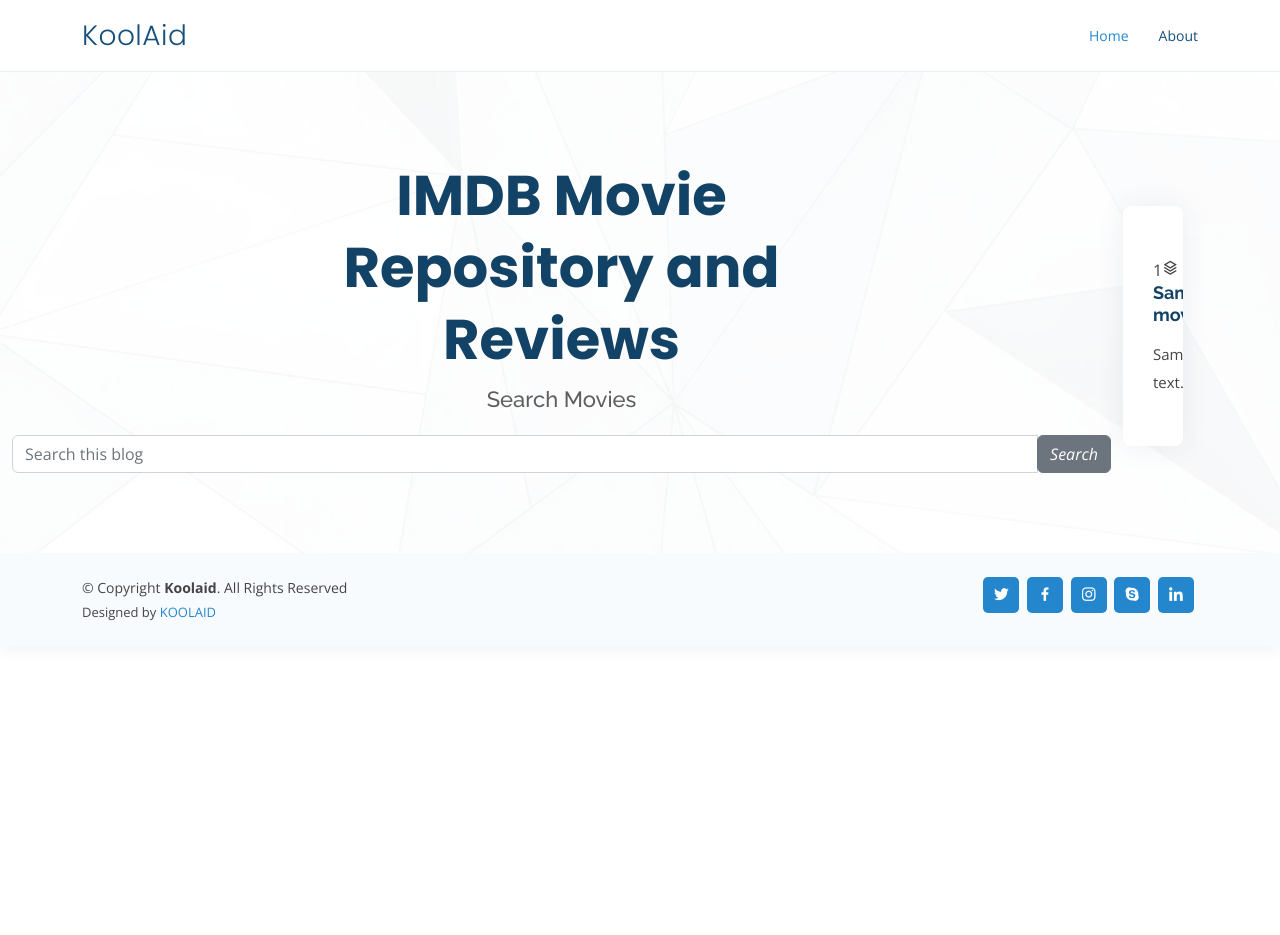
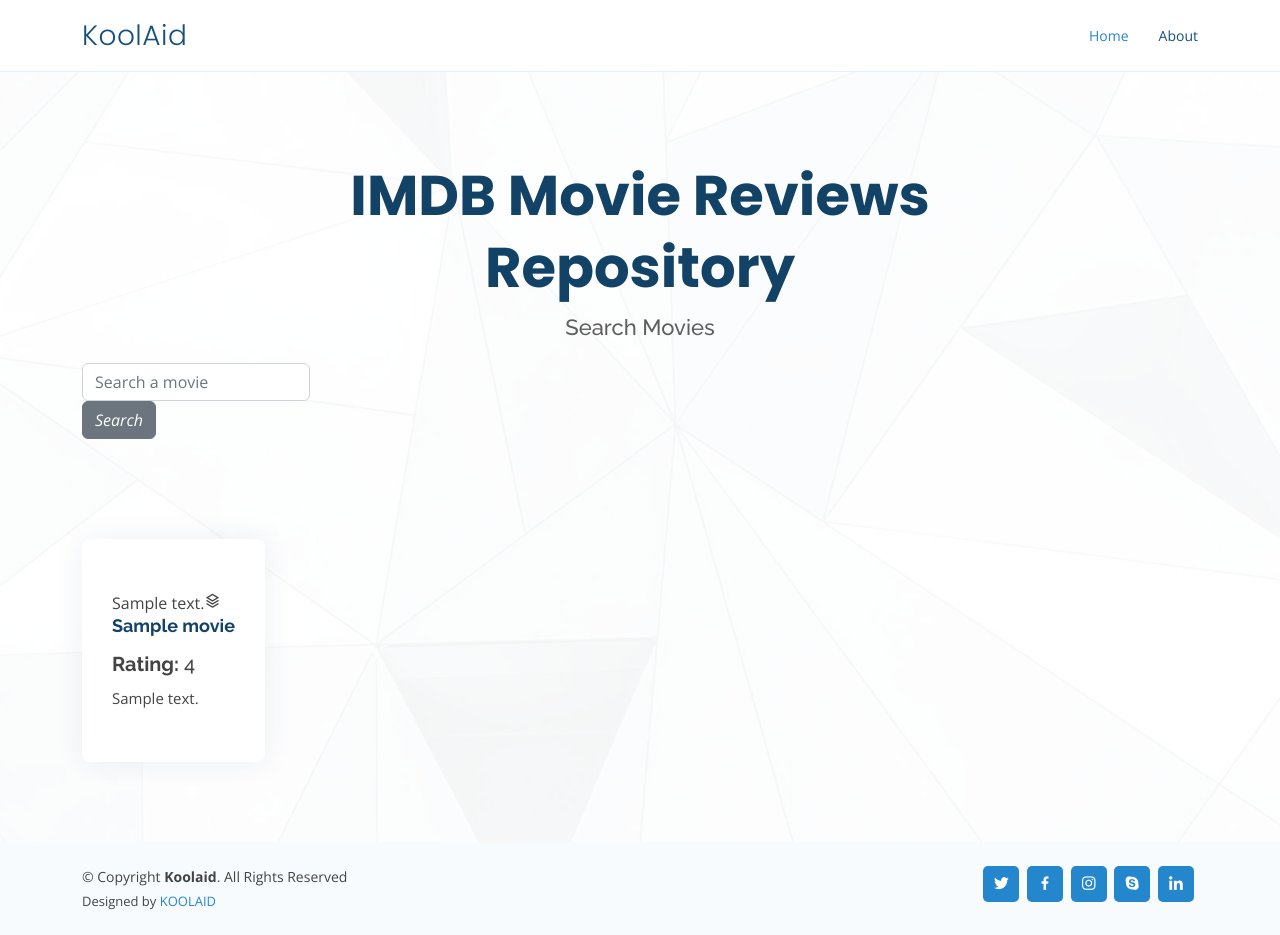
Before and after one commit to amanpreetbatra/moviereview-cassandra, a Flask app: template templates/reviewblock.html in a window 1280 px wide. Before the commit the page ends 621 px from the top, so only its background shows below. Run offline with Flask 2, Linux system fonts and the light colour scheme; the template is opened without the code that fills it: most values are stand-ins (such as "Sample title", 1, 10 or a date in 2020); some libraries are stand-ins or nearby versions.

Commit message:
Added New HTML layout and too many changes to document. chill kr bro program chala

```diff
--- a/app.py
+++ b/app.py
@@ -21,9 +21,9 @@ from datetime import datetime
 import uuid
 from flask import Flask, request, jsonify, render_template
 from cassandra.cluster import Cluster
-
+from models import reviews as rr
 global IP
-IP = '127.0.0.1'
+IP = '172.18.0.2'
 global KEYSPACE
 KEYSPACE = "movie_keyspace"
 
@@ -43,9 +43,32 @@ session.set_keyspace(KEYSPACE)
 
 @app.route('/')
 def display_page():
-    query = "SELECT * FROM reviews LIMIT 100"
+    # query = "SELECT * FROM reviews LIMIT 100"
+    # result = session.execute(query)
+
+    # reviews = []
+    # for row in result:
+    #     reviews.append({
+    #         "review_id": row.review_id,
+    #         "reviewer": row.reviewer,
+    #         "movie": row.movie,
+    #         "rating": row.rating,
+    #         "review_summary": row.review_summary,
+    #         "review_date": row.review_date,
+    #         "spoiler_tag": row.spoiler_tag,
+    #         "review_detail": row.review_detail,
+    #         "helpful": row.helpful
+    #     }
+    #     )
+    return render_template('index.html')
+@app.route('/display_result', methods=['POST'])
+def display_result():
+    movie_name = str(request.values.get('movie'))
+    query = "SELECT review_id, reviewer, rating, movie, review_summary FROM reviews WHERE  movie = '{}' ALLOW FILTERING".format(movie_name)
     result = session.execute(query)
 
+    # r = rr.objects.filter(movie=movie_name)
+    # result = r.get()
     reviews = []
     for row in result:
         reviews.append({
@@ -53,31 +76,7 @@ def display_page():
             "reviewer": row.reviewer,
             "movie": row.movie,
             "rating": row.rating,
-            "review_summary": row.review_summary,
-            "review_date": row.review_date,
-            "spoiler_tag": row.spoiler_tag,
-            "review_detail": row.review_detail,
-            "helpful": row.helpful
-        }
-        )
-    return render_template('index.html', data=reviews)
-@app.route('/display_result', methods=['GET'])
-def display_result():
-    query = "SELECT * FROM reviews LIMIT 5"
-    result = session.execute(query)
-
-    reviews = []
-    for row in result:
-        reviews.append({
-            "review_id": row.review_id,
-            "reviewer": row.reviewer,
-            "movie": row.movie,
-            "rating": row.rating,
-            "review_summary": row.review_summary,
-            "review_date": row.review_date,
-            "spoiler_tag": row.spoiler_tag,
-            "review_detail": row.review_detail,
-            "helpful": row.helpful
+            "review_summary": row.review_summary
         }
         )
     return render_template('reviewblock.html', data=reviews)
--- a/batchscript.py
+++ b/batchscript.py
@@ -9,11 +9,12 @@ cluster = Cluster(['172.18.0.2'])
 session = cluster.connect()
 
 # Create keyspace and table
+
 session.execute(
     "CREATE KEYSPACE IF NOT EXISTS movie_keyspace WITH REPLICATION = { 'class' : 'SimpleStrategy', 'replication_factor' : 3 }")
 session.execute("CREATE TABLE IF NOT EXISTS movie_keyspace.reviews (review_id text PRIMARY KEY,reviewer text,movie text,rating text,review_summary text,review_date text,spoiler_tag int,review_detail text,helpful List<text>)")
 
-
+session.execute("CREATE CUSTOM INDEX  fn_contains ON movie_keyspace.reviews(movie)  USING 'org.apache.cassandra.index.sasi.SASIIndex' WITH OPTIONS = { 'mode': 'CONTAINS' };")
 def insert_batch(batch):
     batch_stmt = BatchStatement()
     for item in batch:
--- a/models.py
+++ b/models.py
@@ -7,7 +7,7 @@ from cassandra.cqlengine.management import sync_table
 
 # from app import IP, KEYSPACE
 KEYSPACE = "movie_keyspace"
-IP = '127.0.0.1'
+IP = '172.18.0.2'
 connection.setup([IP], KEYSPACE, protocol_version=3)
 
 
--- a/templates/index.html
+++ b/templates/index.html
@@ -43,7 +43,7 @@
   <header id="header" class="fixed-top">
     <div class="container d-flex align-items-center justify-content-between">
 
-      <h1 class="logo"><a href="index.html">KoolAid</a></h1>
+      <h1 class="logo"><a href="{{ url_for('display_page') }}">KoolAid</a></h1>
       <!-- Uncomment below if you prefer to use an image logo -->
       <!-- <a href="index.html" class="logo"><img src="assets/img/logo.png" alt="" class="img-fluid"></a>-->
 
@@ -64,27 +64,30 @@
     <div class="container position-relative" data-aos="fade-up" data-aos-delay="100">
       <div class="row justify-content-center">
         <div class="col-xl-7 col-lg-9 text-center bottom-50" style="margin-bottom:2%">
-          <h1>IMDB Movie Repository and Reviews</h1>
+          <h1>IMDB Movie Reviews Repository </h1>
           <h2 >Search Movies</h2>
         </div>
       </div>
 
 
           <div class="input-group">
-    <input type="text" class="form-control" placeholder="Search this blog" >
+              <form action="{{ url_for('display_result') }}" method="POST">
+    <input name="search_value" type="text" class="form-control" placeholder="Search a movie" >
     <div class="input-group-append">
-      <button id= "search_movies" class="btn btn-secondary" type="button" onclick="{{ url_for('display_result') }}">
+      <button id= "search_movies" class="btn btn-secondary" type="submit" value="submit" >
         <i class="fa fa-search">Search</i>
       </button>
     </div>
+              </form>
   </div>
-      </div>
-
-      <div class="row icon-boxes">
+        <div class="row icon-boxes">
           {% block content %}
         {% endblock %}
       </div>
     </div>
+      </div>
+
+
   </section><!-- End Hero -->
 
 
@@ -101,11 +104,7 @@
           &copy; Copyright <strong><span>Koolaid</span></strong>. All Rights Reserved
         </div>
         <div class="credits">
-          <!-- All the links in the footer should remain intact. -->
-          <!-- You can delete the links only if you purchased the pro version. -->
-          <!-- Licensing information: https://bootstrapmade.com/license/ -->
-          <!-- Purchase the pro version with working PHP/AJAX contact form: https://bootstrapmade.com/onepage-multipurpose-bootstrap-template/ -->
-          Designed by <a href=#>KOOLAID</a>
+        Designed by <a href=#>KOOLAID</a>
         </div>
       </div>
       <div class="social-links text-center text-md-right pt-3 pt-md-0">
@@ -132,10 +131,29 @@
 
   <!-- Template Main JS File -->
   <script src="../static/assets/js/main.js"></script>
-  <script>$('#search_movies').click(function(){
-   window.location.href="{{ url_for('display_result') }}";
+  <script>
+{#      $('#search_movies').click(function(){#}
+{#   window.location.href="{{ url_for('display_result') }}";#}
+{##}
 
-})</script>
+
+{#      $(function () {#}
+{#  $('#search_movies').click(function (event) {#}
+{#      let x = {#}
+{##}
+{#        movie: $('input[name=search_value]').val(),#}
+{##}
+{#      };#}
+{#      console.log(x);#}
+{#    $.post(#}
+{#      '{{ url_for('display_result') }}',x#}
+{#    );#}
+{#    event.preventDefault();#}
+
+
+
+
+  </script>
 
 </body>
 
--- a/templates/reviewblock.html
+++ b/templates/reviewblock.html
@@ -3,8 +3,10 @@
 {% for item in data %}
 <div class="col-md-6 col-lg-3 d-flex align-items-stretch mb-5 mb-lg-0" data-aos="zoom-in" data-aos-delay="200">
           <div class="icon-box">
-            <div class="hidden">{{ item.review_id }}<i class="ri-stack-line"></i></div>
+              <div class="hidden" style="display: none">{{ item.review_id }}</div>
+            <div class="hidden">{{ item.reviewer }}<i class="ri-stack-line"></i></div>
             <h4 class="title"><a href="">{{ item.movie}}</a></h4>
+              <h5 class="rating"><b>Rating:</b> {{ item.rating}}</h5>
             <p class="description">{{ item.review_summary }}</p>
           </div>
         </div>
```
